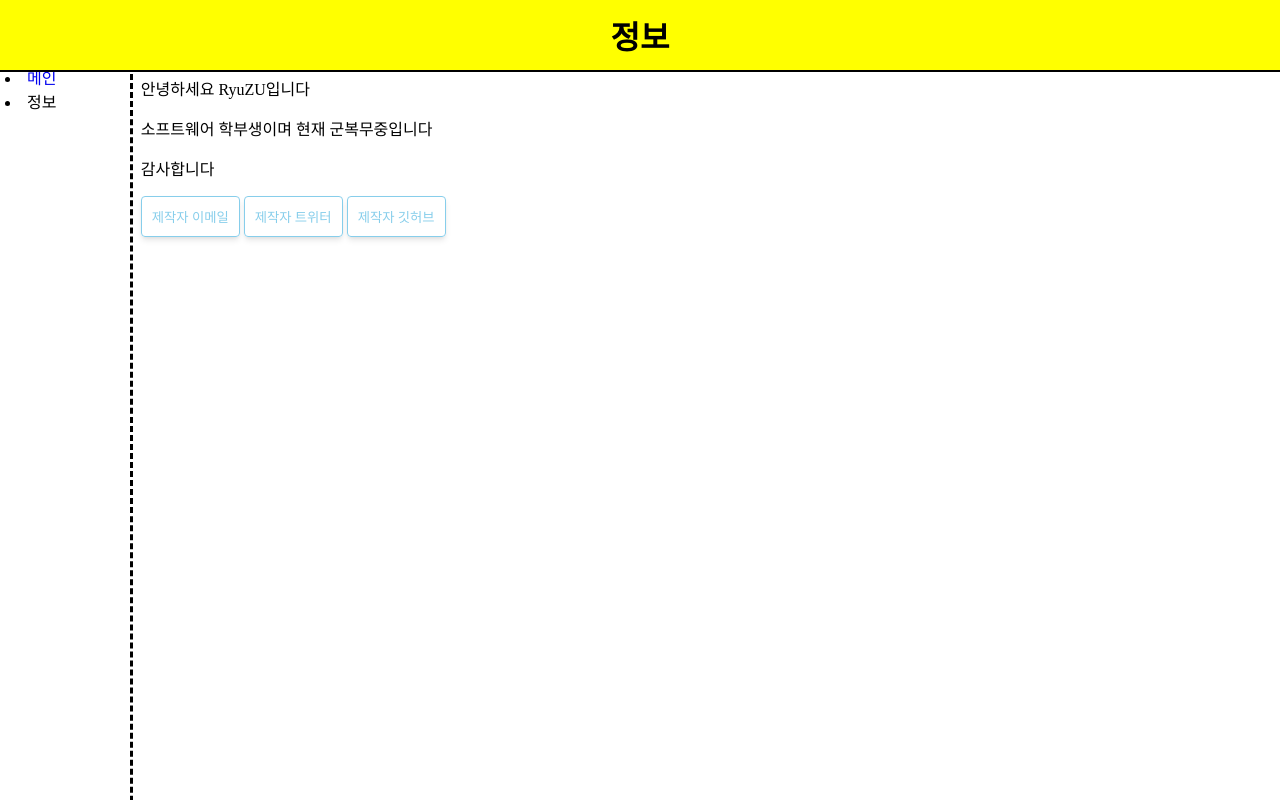
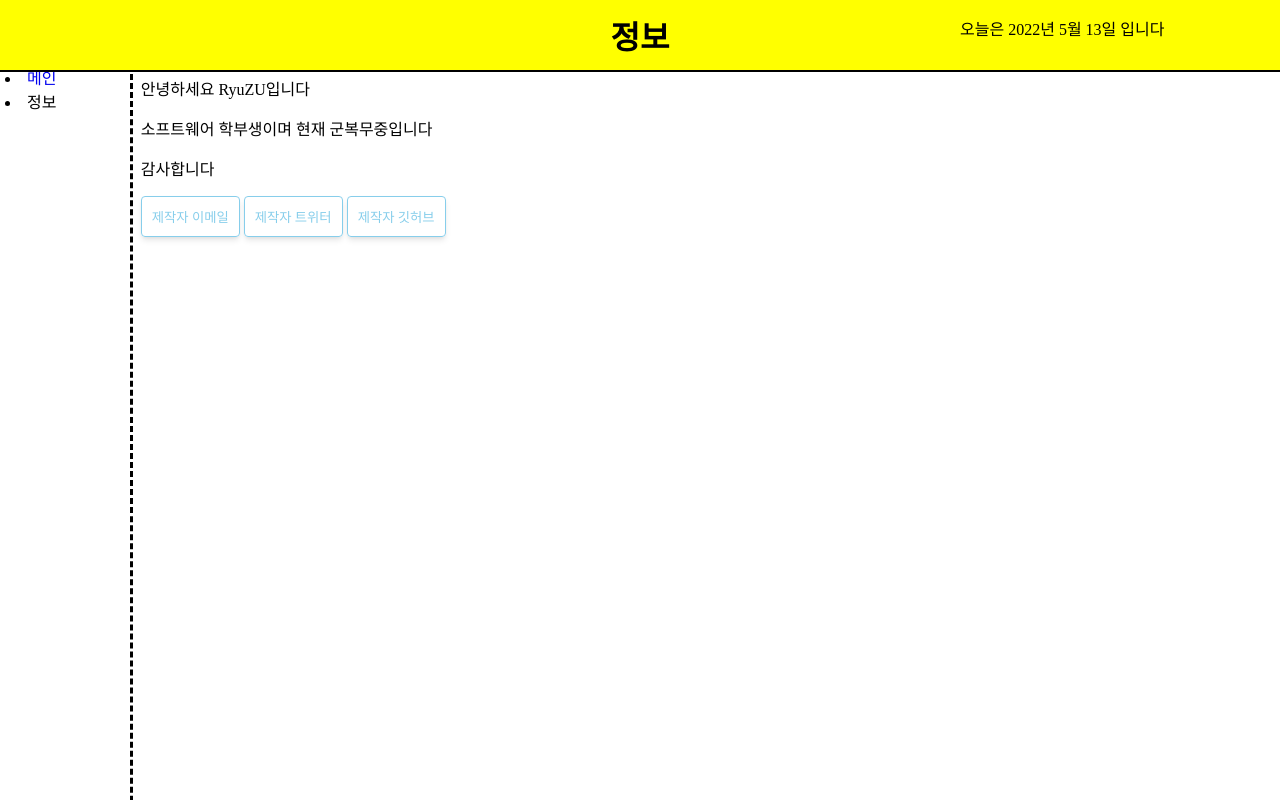
Before and after one commit to RyuZU3747/html, a plain HTML site: page inform.html in a window 1280 px wide. Drawn offline with Linux system fonts and the light colour scheme; a web font is replaced by a local one.

Commit message:
Update inform.html

```diff
--- a/inform.html
+++ b/inform.html
@@ -3,10 +3,14 @@
         <meta charset="utf-8">
         <title>RyuZU-inform</title>
 		<link rel="stylesheet" href="style.css">
+		<script src="./javas.js"></script>
     </head>
     <body>
 		<div class = 'main'>
 			<h1>정보</h1>
+			<div>
+				<p id = "date"></p>
+			</div>
 		</div>
 
 		<div>
```
